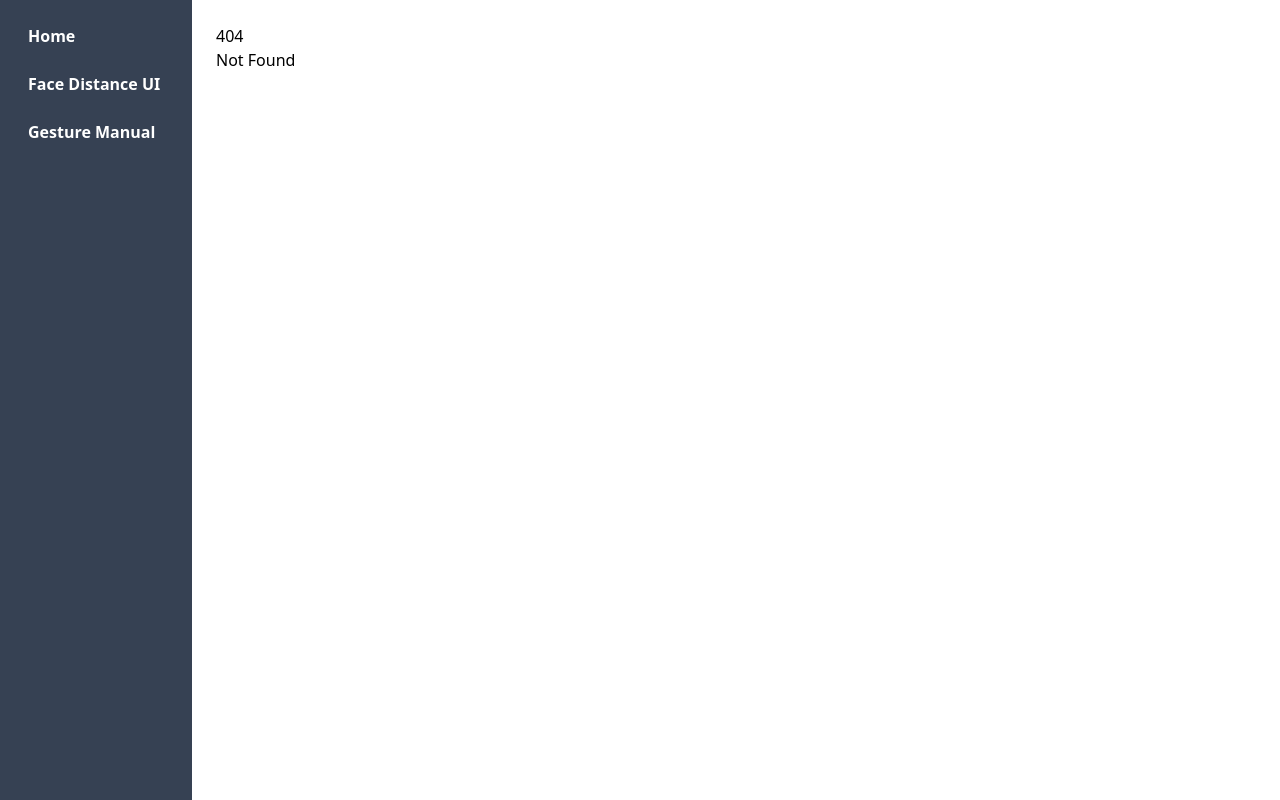
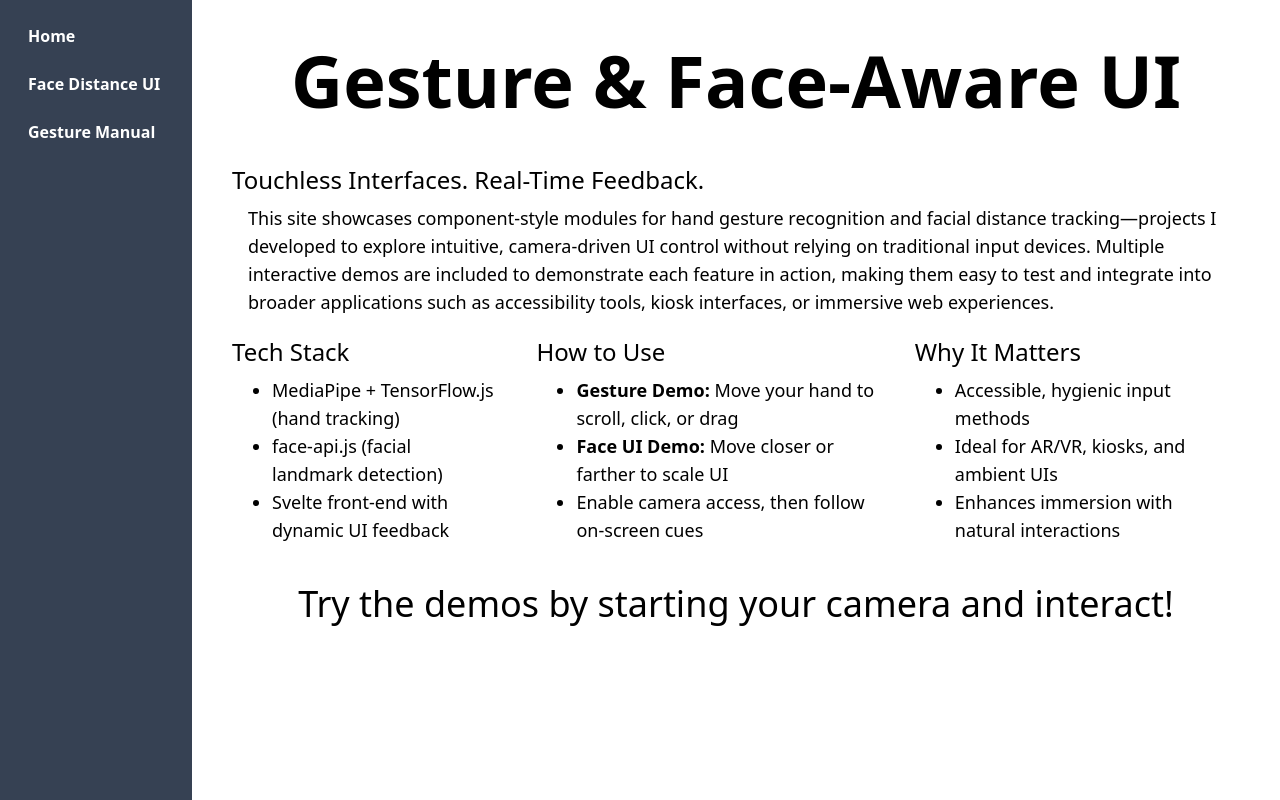
Before and after one commit to Alexander-v22/UI-interface, a SvelteKit app: page / in a window 1280 px wide. Before the commit this address had no page. Built offline with nearby package versions, Linux system fonts and the light colour scheme.

Commit message:
Added home page

```diff
--- /dev/null
+++ b/src/routes/+page.svelte
@@ -0,0 +1,40 @@
+<main class="flex-1 max-w-6xl mx-auto px-4 justify-center">
+  <h1 class="text-7xl py-5 text-center font-semibold mb-5">Gesture & Face-Aware UI</h1>
+
+  <h2 class="py-2 text-2xl">Touchless Interfaces. Real-Time Feedback.</h2>
+  <p class="text-lg px-4">
+  This site showcases component-style modules for hand gesture recognition and facial distance tracking—projects I developed to explore intuitive, camera-driven UI control without relying on traditional input devices.
+  Multiple interactive demos are included to demonstrate each feature in action, making them easy to test and integrate into broader applications such as accessibility tools, kiosk interfaces, or immersive web experiences.
+  </p>
+
+  <section class="flex flex-cols-3">
+    <div>
+      <h3 class="py-2 mt-3 text-2xl">Tech Stack</h3>
+      <ul class="list-disc px-10 text-lg">
+        <li>MediaPipe + TensorFlow.js (hand tracking)</li>
+        <li>face-api.js (facial landmark detection)</li>
+        <li>Svelte front-end with dynamic UI feedback</li>
+      </ul>
+    </div>
+
+    <div>
+      <h4 class="py-2 mt-3 text-2xl">How to Use</h4>
+      <ul class="list-disc px-10 text-lg">
+        <li><strong>Gesture Demo:</strong> Move your hand to scroll, click, or drag</li>
+        <li><strong>Face UI Demo:</strong> Move closer or farther to scale UI</li>
+        <li>Enable camera access, then follow on-screen cues</li>
+      </ul>
+    </div>
+
+    <div>
+      <h5 class="py-2 mt-3 text-2xl">Why It Matters</h5>
+      <ul class="list-disc px-10 text-lg">
+        <li>Accessible, hygienic input methods</li>
+        <li>Ideal for AR/VR, kiosks, and ambient UIs</li>
+        <li>Enhances immersion with natural interactions</li>
+      </ul>
+    </div>
+  </section>
+
+  <p class="text-4xl text-center mt-10"> Try the demos by starting your camera and interact!</p>
+</main>
```
